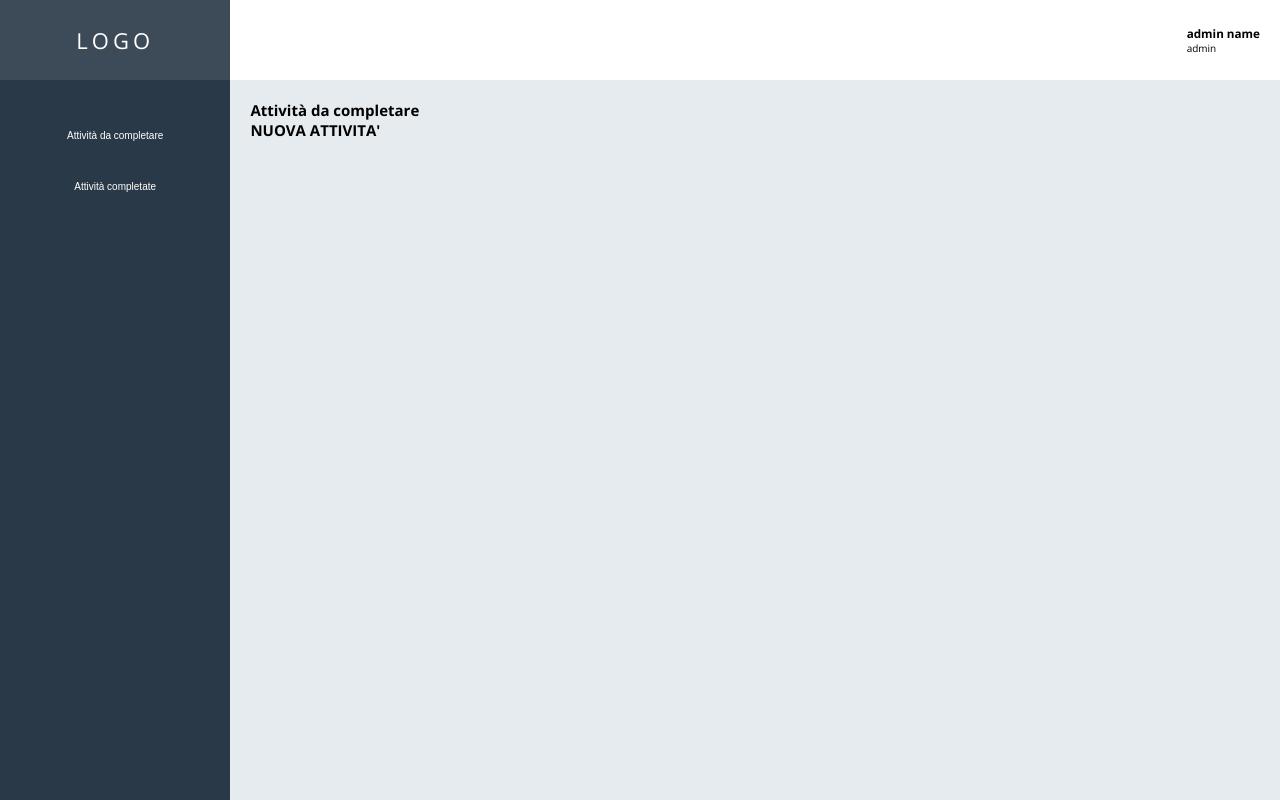
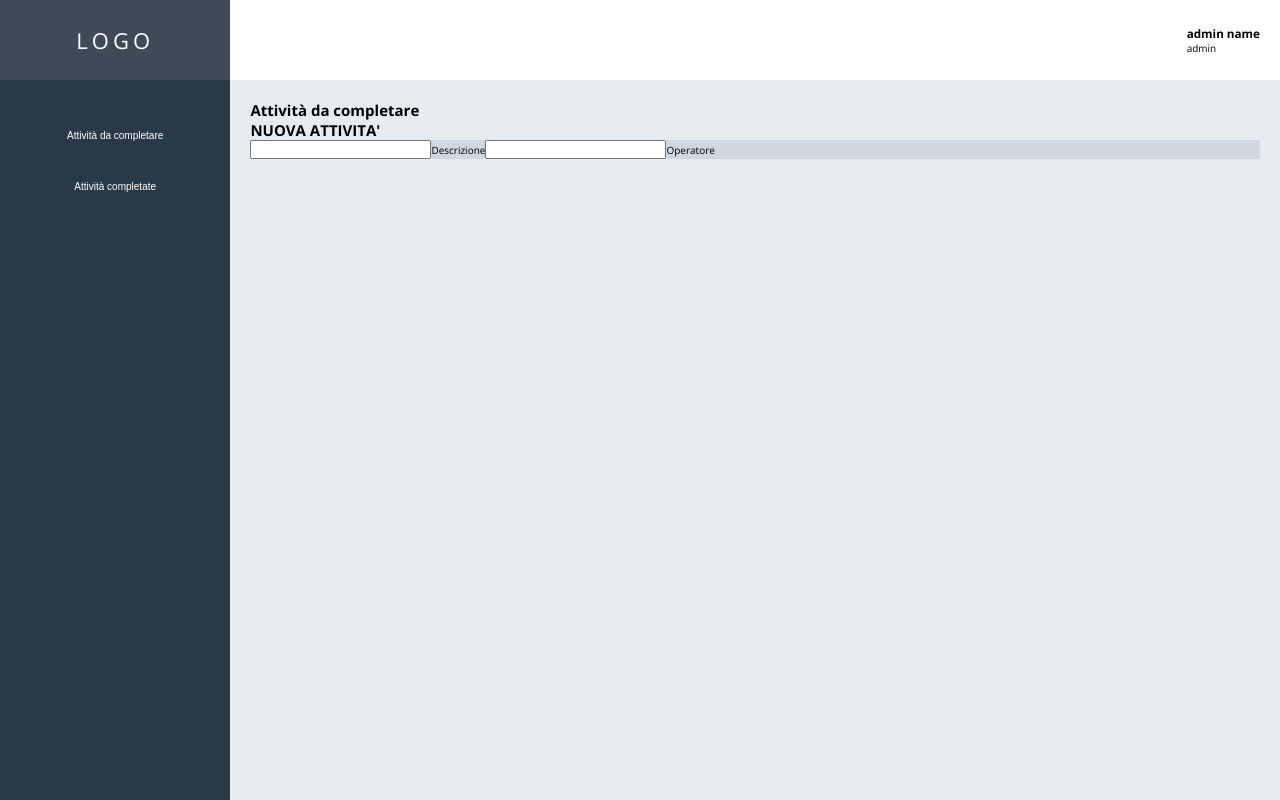
Before and after one commit to juri-boni/Activities, a React (Create React App) app: page / in a window 1280 px wide. Built offline with nearby package versions, Linux system fonts and the light colour scheme.

Commit message:
add --new activities component

```diff
--- a/package.json
+++ b/package.json
@@ -5,6 +5,7 @@
   "dependencies": {
     "@emotion/react": "^11.10.6",
     "@emotion/styled": "^11.10.6",
+    "@mui/icons-material": "^5.11.11",
     "@mui/material": "^5.11.15",
     "@testing-library/jest-dom": "^5.16.5",
     "@testing-library/react": "^13.4.0",
--- a/src/App.css
+++ b/src/App.css
@@ -1,4 +1,4 @@
-.App {
+/* .App {
   text-align: center;
 }
 
@@ -35,4 +35,4 @@
   to {
     transform: rotate(360deg);
   }
-}
+} */
--- a/src/components/activities/activities.component.jsx
+++ b/src/components/activities/activities.component.jsx
@@ -1,10 +1,11 @@
+import NewActivitiesForm from "../new-activities-form/new-activities-form.component";
 import "./activities.styles.scss";
 
 const Activities = () => {
   return (
     <div className="activities-container">
       <h2>Attività da completare</h2>
-      <h2>NUOVA ATTIVITA'</h2>
+      <NewActivitiesForm />
     </div>
   );
 };
--- /dev/null
+++ b/src/components/form-input/form-input.component.jsx
@@ -0,0 +1,12 @@
+import "./form-input.styles.scss";
+
+const FormInput = ({ label, ...otherProps }) => {
+  return (
+    <div className="group">
+      <input className="form-input" {...otherProps} />
+      {label && <label>{label}</label>}
+    </div>
+  );
+};
+
+export default FormInput;
--- /dev/null
+++ b/src/components/form-input/form-input.styles.scss
@@ -0,0 +1,54 @@
+// $sub-color: grey;
+// $main-color: black;
+
+// @mixin shrinkLabel {
+//   top: -14px;
+//   font-size: 12px;
+//   color: $main-color;
+// }
+
+// .group {
+//   position: relative;
+//   margin: 45px 0;
+
+//   .form-input {
+//     background: none;
+//     background-color: white;
+//     color: $sub-color;
+//     font-size: 18px;
+//     padding: 10px 10px 10px 5px;
+//     display: block;
+//     width: 100%;
+//     border: none;
+//     border-radius: 0;
+//     border-bottom: 1px solid $sub-color;
+//     margin: 25px 0;
+
+//     &:focus {
+//       outline: none;
+//     }
+
+//     &:focus ~ .form-input-label {
+//       @include shrinkLabel();
+//     }
+//   }
+
+//   input[type="password"] {
+//     letter-spacing: 0.3em;
+//   }
+
+//   .form-input-label {
+//     color: $sub-color;
+//     font-size: 16px;
+//     font-weight: normal;
+//     position: absolute;
+//     pointer-events: none;
+//     left: 5px;
+//     top: 10px;
+//     transition: 300ms ease all;
+
+//     &.shrink {
+//       @include shrinkLabel();
+//     }
+//   }
+// }
--- /dev/null
+++ b/src/components/new-activities-form/new-activities-form.component.jsx
@@ -0,0 +1,16 @@
+import FormInput from "../form-input/form-input.component";
+import "./new-activities-form.styles.scss";
+
+const NewActivitiesForm = () => {
+  return (
+    <div className="new-activities-container">
+      <h2 className="new-activities-title">NUOVA ATTIVITA'</h2>
+      <div className="new-activities-form-container">
+        <FormInput label="Descrizione"></FormInput>
+        <FormInput label="Operatore"></FormInput>
+      </div>
+    </div>
+  );
+};
+
+export default NewActivitiesForm;
--- /dev/null
+++ b/src/components/new-activities-form/new-activities-form.styles.scss
@@ -0,0 +1,4 @@
+.new-activities-form-container {
+  display: flex;
+  background-color: #cfd8e0;
+}
```
Also changed, not shown: 1 other file (tests, documents, lock files or other folders).
